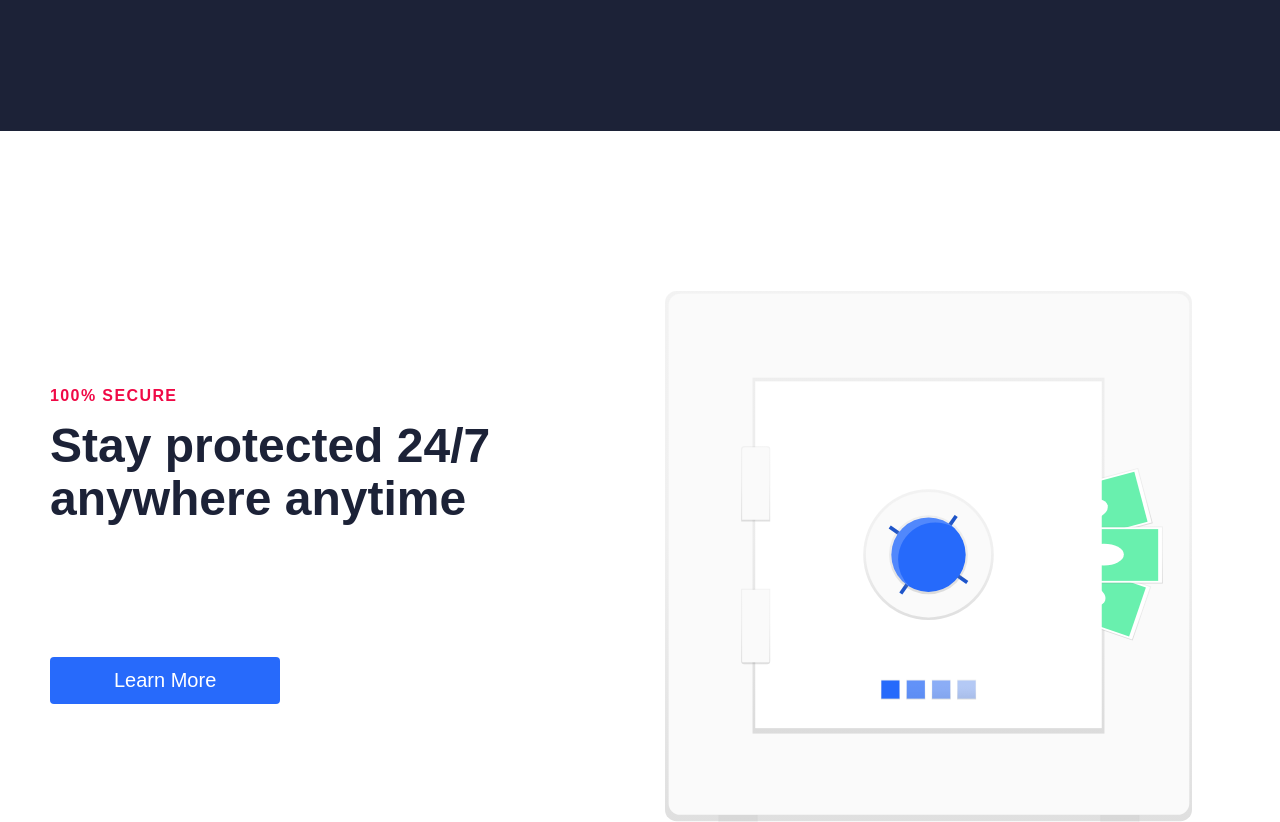
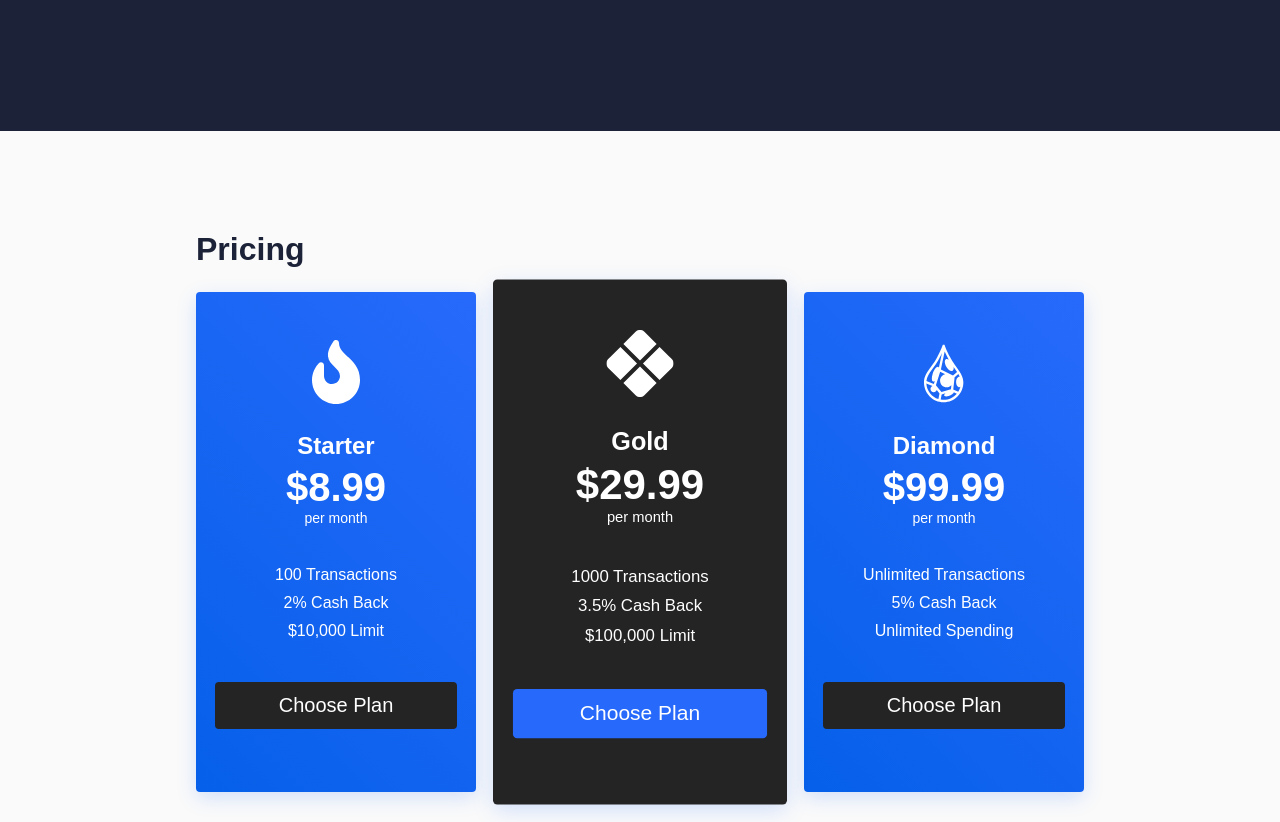
Before and after one commit to HxnDev/FYP-Frontend, a React (Create React App) app in the folder website/: page / in a window 1280 px wide. Shown: the part 660-1482 px from the top of the page. Built offline with nearby package versions, Linux system fonts and the light colour scheme.

Commit message:
Pricing Plans Working

```diff
--- a/website/src/components/pages/HomePage/Home.js
+++ b/website/src/components/pages/HomePage/Home.js
@@ -1,14 +1,17 @@
 import React from 'react';
 import HeroSection from '../HeroSection';
+import ServicesList from '../ServicesList';
 import { homeObjOne, homeObjThree, homeObjTwo, homeObjFour } from './Data';
 
 function Home() {
   return (
     <>
       <HeroSection {...homeObjOne} />
+      <ServicesList />
       <HeroSection {...homeObjTwo} />
       <HeroSection {...homeObjThree} />
       <HeroSection {...homeObjFour} />
+
     </>
   );
 }
--- /dev/null
+++ b/website/src/components/pages/ServicesList.css
@@ -0,0 +1,122 @@
+.services__section {
+    padding: 100px 0 160px;
+    display: flex;
+    flex-direction: column;
+    justify-content: center;
+    background: #fafafa;
+  }
+
+  .services__container-card {
+    background: linear-gradient(45deg, #0660e9 0%, #276afb 100%);
+    box-shadow: 0 6px 20px rgba(56, 125, 255, 0.2);
+    width: 280px;
+    height: 500px;
+    text-decoration: none;
+    border-radius: 4px;
+  }
+
+  .services__container-card:nth-child(2) {
+    transform: scale(1.05);
+    background: #242424;
+  }
+
+  .services__container-card:hover {
+    transform: scale(1.06);
+    transition: all 0.3s ease-out;
+    color: #1c2237;
+  }
+
+  .services__container-card:nth-child(2) {
+    margin: 0 24px;
+  }
+
+  .services__container {
+    display: flex;
+    justify-content: center;
+    align-items: center;
+  }
+
+  .services__wrapper {
+    display: flex;
+    flex-direction: column;
+    align-items: start;
+    margin: 0 auto;
+  }
+
+  .services__heading {
+    color: #1c2237;
+    margin-bottom: 24px;
+  }
+
+  .services__container-cardInfo {
+    display: flex;
+    flex-direction: column;
+    height: 500px;
+    padding: 24px;
+    align-items: center;
+    color: #fff;
+  }
+
+  .services__container-cardInfo h3 {
+    margin-bottom: 5px;
+    font-size: 24px;
+  }
+
+  .services__container-cardInfo h4 {
+    font-size: 40px;
+  }
+
+  .services__container-cardInfo p {
+    font-size: 14px;
+    margin-bottom: 24px;
+  }
+
+  .services__container-features {
+    margin: 16px 0 32px;
+    list-style: none;
+  }
+
+  .services__container-features li {
+    margin-bottom: 10px;
+  }
+
+  .services__container-features {
+    display: flex;
+    flex-direction: column;
+    align-items: center;
+  }
+
+  .icon {
+    margin: 24px 0;
+  }
+
+  @media screen and (max-width: 960px) {
+    .services__container {
+      display: flex;
+      flex-direction: column;
+      justify-content: center;
+      align-items: center;
+      width: 100%;
+    }
+
+    .services__container-card {
+      width: 90%;
+    }
+
+    .services__wrapper {
+      margin: 0 30px;
+      display: flex;
+      flex-direction: column;
+      align-items: center;
+    }
+
+    .services__container-card:nth-child(2) {
+      transform: scale(1);
+      background: #242424;
+      margin: 24px;
+    }
+
+    .services__container-card:hover {
+      transform: none;
+    }
+  }
--- /dev/null
+++ b/website/src/components/pages/ServicesList.js
@@ -0,0 +1,81 @@
+import React from 'react'
+import { Button } from './Button';
+import './ServicesList.css';
+import { FaFire } from 'react-icons/fa';
+import { BsXDiamondFill } from 'react-icons/bs';
+import { GiCrystalize } from 'react-icons/gi';
+import { IconContext } from 'react-icons/lib';
+import { Link } from 'react-router-dom';
+
+function ServicesList() {
+  return (
+
+    <IconContext.Provider value={{ color: '#fff', size: 64 }}>
+      <div className='services__section'>
+        <div className='services__wrapper'>
+          <h1 className='services__heading'>Pricing</h1>
+          <div className='services__container'>
+            <Link to='/log-in' className='services__container-card'>
+              <div className='services__container-cardInfo'>
+                <div className='icon'>
+                  <FaFire />
+                </div>
+                <h3>Starter</h3>
+                <h4>$8.99</h4>
+                <p>per month</p>
+                <ul className='services__container-features'>
+                  <li>100 Transactions</li>
+                  <li>2% Cash Back</li>
+                  <li>$10,000 Limit</li>
+                </ul>
+                <Button buttonSize='btn--wide' buttonColor='primary'>
+                  Choose Plan
+                </Button>
+              </div>
+            </Link>
+            <Link to='/log-in' className='services__container-card'>
+              <div className='services__container-cardInfo'>
+                <div className='icon'>
+                  <BsXDiamondFill />
+                </div>
+                <h3>Gold</h3>
+                <h4>$29.99</h4>
+                <p>per month</p>
+                <ul className='services__container-features'>
+                  <li>1000 Transactions</li>
+                  <li>3.5% Cash Back</li>
+                  <li>$100,000 Limit</li>
+                </ul>
+                <Button buttonSize='btn--wide' buttonColor='blue'>
+                  Choose Plan
+                </Button>
+              </div>
+            </Link>
+            <Link to='/log-in' className='services__container-card'>
+              <div className='services__container-cardInfo'>
+                <div className='icon'>
+                  <GiCrystalize />
+                </div>
+                <h3>Diamond</h3>
+                <h4>$99.99</h4>
+                <p>per month</p>
+                <ul className='services__container-features'>
+                  <li>Unlimited Transactions</li>
+                  <li>5% Cash Back</li>
+                  <li>Unlimited Spending</li>
+                </ul>
+                <Button buttonSize='btn--wide' buttonColor='primary'>
+                  Choose Plan
+                </Button>
+              </div>
+            </Link>
+          </div>
+        </div>
+      </div>
+    </IconContext.Provider>
+
+
+  );
+}
+
+export default ServicesList
```
Also changed, not shown: website/src/components/pages/Services/Services.css (added), website/src/components/pages/Services/Services.js (added).
